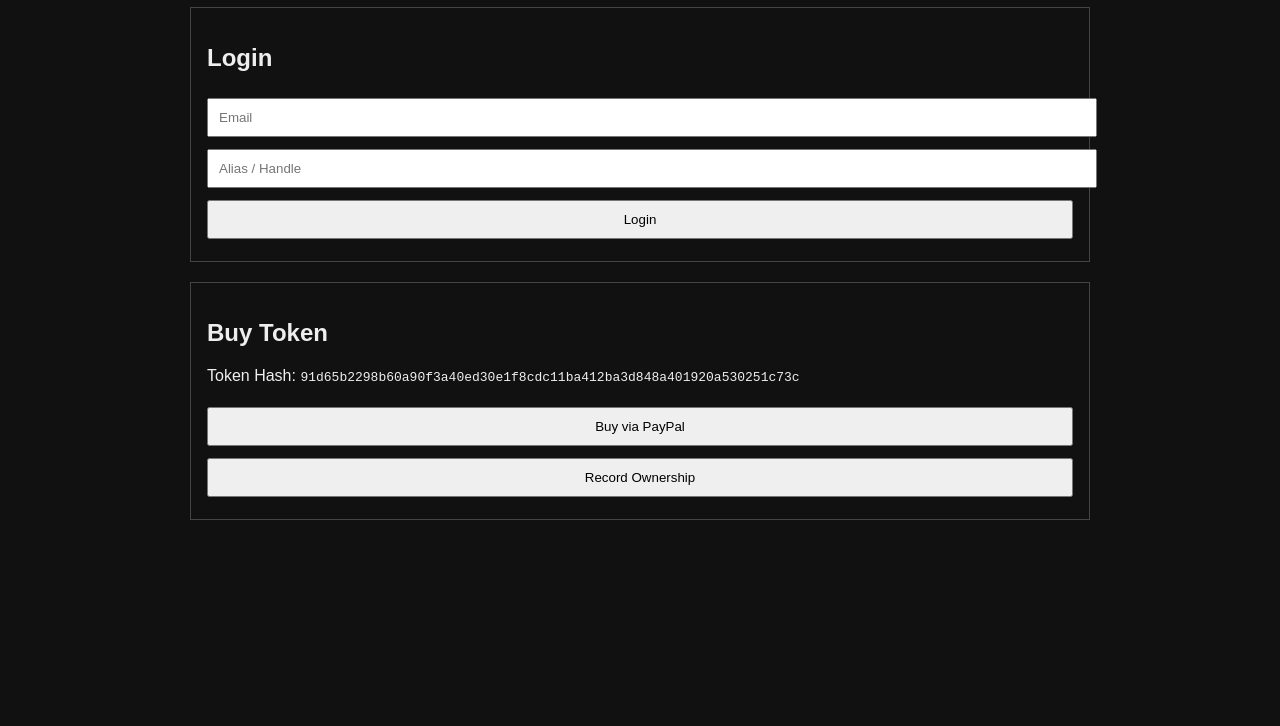
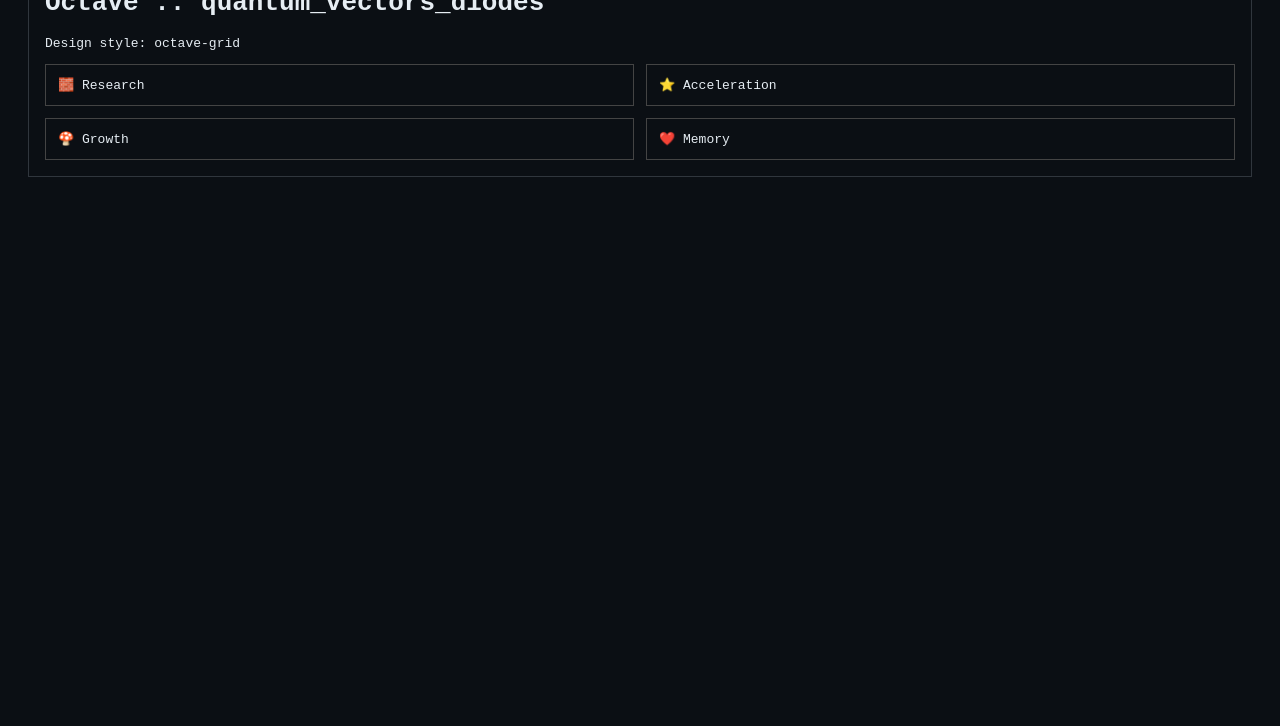
Before and after one commit to pewpi-infinity/quantum_vectors_diodes, a plain HTML site: page index.html in a window 1280 px wide. Shown: the part 74-800 px from the top of the page. Drawn offline with Linux system fonts and the light colour scheme.

Commit message:
c13b0 sweep: research, goal, token, index

```diff
--- a/index.html
+++ b/index.html
@@ -1,74 +1,25 @@
-<!DOCTYPE html>
+<!doctype html>
 <html>
 <head>
 <meta charset="utf-8">
-<title>quantum_vectors_diodes — Token Purchase</title>
+<title>quantum_vectors_diodes — Octave</title>
 <style>
-body { font-family: sans-serif; background:#111; color:#eee; max-width:900px; margin:auto; }
-input, button { padding:10px; margin:6px 0; width:100%; }
-.box { border:1px solid #444; padding:16px; margin-top:20px; }
+body{font-family:monospace;background:#0b0f14;color:#e6edf3;padding:20px}
+.box{border:1px solid #30363d;padding:16px}
+.grid{display:grid;grid-template-columns:repeat(2,1fr);gap:12px}
+.card{border:1px solid #444;padding:12px}
 </style>
 </head>
 <body>
-
-<h1>🧱 Token Access — quantum_vectors_diodes</h1>
-
 <div class="box">
-<h2>Login</h2>
-<input id="email" placeholder="Email">
-<input id="alias" placeholder="Alias / Handle">
-<button onclick="login()">Login</button>
+<h1>Octave :: quantum_vectors_diodes</h1>
+<p>Design style: octave-grid</p>
+<div class="grid">
+  <div class="card">🧱 Research</div>
+  <div class="card">⭐ Acceleration</div>
+  <div class="card">🍄 Growth</div>
+  <div class="card">❤️ Memory</div>
 </div>
-
-<div class="box">
-<h2>Buy Token</h2>
-<p>Token Hash: <code>91d65b2298b60a90f3a40ed30e1f8cdc11ba412ba3d848a401920a530251c73c</code></p>
-
-<form action="https://www.paypal.com/cgi-bin/webscr" method="post" target="_blank">
-<input type="hidden" name="cmd" value="_xclick">
-<input type="hidden" name="business" value="watsonkris611@gmail.com">
-<input type="hidden" name="item_name" value="c13b0 Token — quantum_vectors_diodes">
-<input type="hidden" name="currency_code" value="USD">
-<input type="hidden" name="amount" value="10.07">
-<input type="hidden" name="custom" value="quantum_vectors_diodes|91d65b2298b60a90f3a40ed30e1f8cdc11ba412ba3d848a401920a530251c73c">
-<button type="submit">Buy via PayPal</button>
-</form>
-
-<button onclick="record()">Record Ownership</button>
 </div>
-
-<script>
-function login() {
-  localStorage.setItem("c13b0_email", document.getElementById("email").value);
-  localStorage.setItem("c13b0_alias", document.getElementById("alias").value);
-  alert("Logged in");
-}
-
-function record() {
-  const e = localStorage.getItem("c13b0_email");
-  const a = localStorage.getItem("c13b0_alias");
-  if (!e || !a) { alert("Login first"); return; }
-
-  const rec = {
-    email_hash: "91d65b2298b60a90f3a40ed30e1f8cdc11ba412ba3d848a401920a530251c73c".slice(0,8) + ":" + e,
-    alias: a,
-    repo: "quantum_vectors_diodes",
-    token: "91d65b2298b60a90f3a40ed30e1f8cdc11ba412ba3d848a401920a530251c73c",
-    time: new Date().toISOString()
-  };
-
-  fetch("OWNERS.json")
-    .then(r => r.json())
-    .then(j => {
-      j.push(rec);
-      const blob = new Blob([JSON.stringify(j,null,2)],{type:"application/json"});
-      const a = document.createElement("a");
-      a.href = URL.createObjectURL(blob);
-      a.download = "OWNERS.json";
-      a.click();
-    });
-}
-</script>
-
 </body>
 </html>
```
Also changed, not shown: 2 other files.
